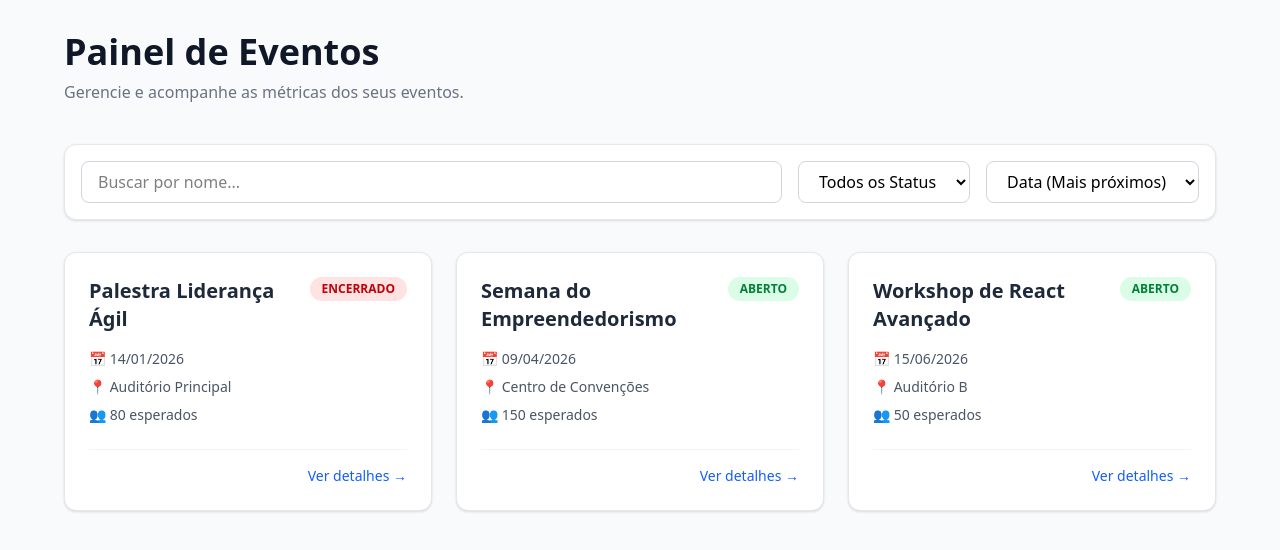
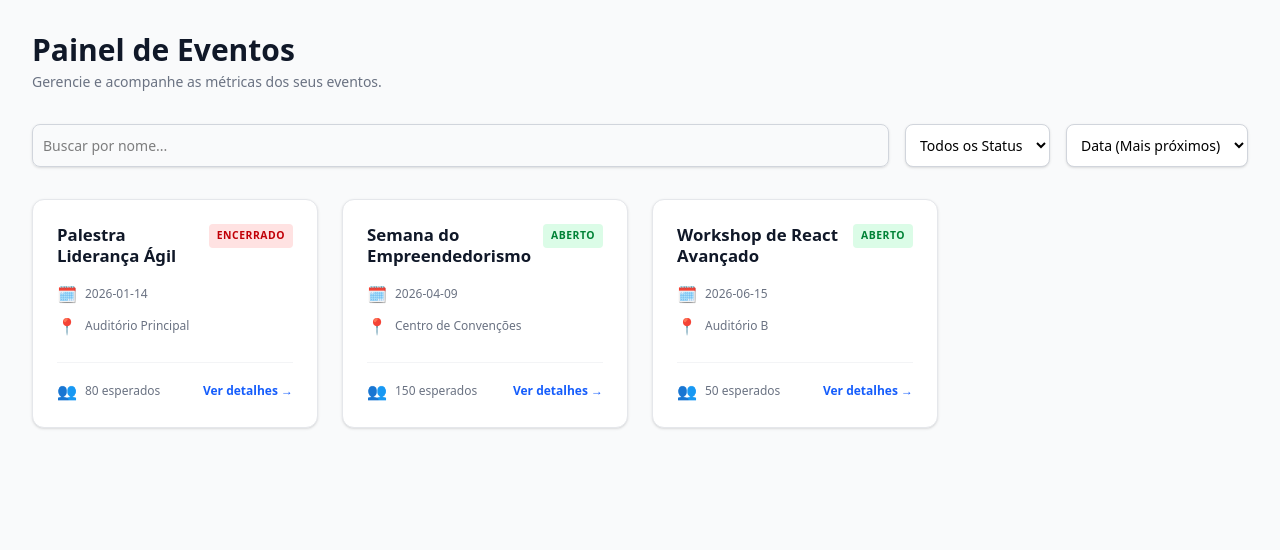
Before and after one commit to marcosads2025/teste-tecnico-front-end, a Next.js app: page / in a window 1280 px wide. Shown: the top 550 px of the page. Built offline with nearby package versions, Linux system fonts and the light colour scheme; data requests are answered from the project's data file.

Commit message:
correção e nelhorias page.tsx app

```diff
--- a/app/page.tsx
+++ b/app/page.tsx
@@ -1,127 +1,144 @@
 "use client";
 
-import { useEffect, useState } from "react";
-import Link from "next/link";
-import { Event } from "../types";
-import { getEvents } from "../services/api";
+import { useEffect, useState } from 'react';
+import Link from 'next/link';
+import { getEvents } from '../services/api';
+import { Event } from '../types';
 
-export default function Home() {
+export default function DashboardPage() {
     const [events, setEvents] = useState<Event[]>([]);
     const [loading, setLoading] = useState(true);
     const [error, setError] = useState<string | null>(null);
 
-    // Estados dos Filtros
-    const [search, setSearch] = useState("");
-    const [statusFilter, setStatusFilter] = useState<string>("all");
-    const [sortOrder, setSortOrder] = useState<"asc" | "desc">("asc");
+    // Estados para os filtros e ordenação
+    const [searchTerm, setSearchTerm] = useState('');
+    const [statusFilter, setStatusFilter] = useState('all');
+    const [sortOrder, setSortOrder] = useState('asc'); // asc = Mais próximos
 
     useEffect(() => {
-        async function loadEvents() {
+        const fetchEvents = async () => {
             try {
                 const data = await getEvents();
                 setEvents(data);
             } catch (err) {
-                setError("Erro ao carregar a lista de eventos. Verifique sua conexão.");
+                setError("Erro ao carregar os eventos da API.");
+                console.error(err);
             } finally {
                 setLoading(false);
             }
-        }
-        loadEvents();
+        };
+        fetchEvents();
     }, []);
 
-    // Lógica combinada de Busca, Filtro e Ordenação
-    const filteredEvents = events
-        .filter((event) => event.name.toLowerCase().includes(search.toLowerCase()))
-        .filter((event) => (statusFilter === "all" ? true : event.status === statusFilter))
-        .sort((a, b) => {
+    // Lógica combinada: Busca + Filtro + Ordenação
+    let processedEvents = events.filter(event =>
+        event.name.toLowerCase().includes(searchTerm.toLowerCase())
+    );
+
+    if (statusFilter !== 'all') {
+        processedEvents = processedEvents.filter(event => event.status === statusFilter);
+    }
+
+    processedEvents.sort((a, b) => {
         const dateA = new Date(a.date).getTime();
         const dateB = new Date(b.date).getTime();
-            return sortOrder === "asc" ? dateA - dateB : dateB - dateA;
+        return sortOrder === 'asc' ? dateA - dateB : dateB - dateA;
     });
 
-    // Tradução visual de status
-    const getStatusBadge = (status: string) => {
-        switch (status) {
-            case 'open': return <span className="bg-green-100 text-green-700 px-3 py-1 rounded-full text-xs font-bold">ABERTO</span>;
-            case 'closed': return <span className="bg-red-100 text-red-700 px-3 py-1 rounded-full text-xs font-bold">ENCERRADO</span>;
-            case 'cancelled': return <span className="bg-gray-200 text-gray-700 px-3 py-1 rounded-full text-xs font-bold">CANCELADO</span>;
-            default: return null;
+    if (loading) return <div className="p-8 text-center text-gray-500 font-semibold">Carregando painel...</div>;
+    if (error) return <div className="p-8 text-center text-red-500 font-semibold">{error}</div>;
+
+    // Função auxiliar para traduzir e colorir o status
+    const getStatusStyle = (status: string) => {
+        switch(status) {
+            case 'open': return { text: 'ABERTO', classes: 'bg-green-100 text-green-700' };
+            case 'closed': return { text: 'ENCERRADO', classes: 'bg-red-100 text-red-700' };
+            case 'cancelled': return { text: 'CANCELADO', classes: 'bg-orange-100 text-orange-700' };
+            default: return { text: status.toUpperCase(), classes: 'bg-gray-100 text-gray-700' };
         }
     };
 
-    if (loading) return <main className="min-h-screen flex justify-center items-center"><p className="animate-pulse text-lg text-gray-500">Buscando eventos...</p></main>;
-    if (error) return <main className="min-h-screen flex justify-center items-center"><p className="text-red-600 bg-red-50 p-4 rounded-lg">{error}</p></main>;
+    return (
+        <div className="min-h-screen bg-gray-50 p-8">
+            <div className="mb-8">
+                <h1 className="text-3xl font-bold text-gray-900">Painel de Eventos</h1>
+                <p className="text-gray-500 mt-1 text-sm">Gerencie e acompanhe as métricas dos seus eventos.</p>
+            </div>
 
-    return (
-        <main className="min-h-screen bg-gray-50 p-8 font-sans">
-            <div className="max-w-6xl mx-auto">
-
-                <header className="mb-10">
-                    <h1 className="text-4xl font-bold text-gray-900 mb-2">Painel de Eventos</h1>
-                    <p className="text-gray-500">Gerencie e acompanhe as métricas dos seus eventos.</p>
-                </header>
-
-                {/* BARRA DE FILTROS */}
-                <div className="bg-white p-4 rounded-xl shadow-sm border border-gray-200 flex flex-col md:flex-row gap-4 mb-8">
+            {/* Barra de Controles (Busca, Status e Data) */}
+            <div className="mb-8 flex flex-col md:flex-row gap-4">
                 <input
                     type="text"
                     placeholder="Buscar por nome..."
-                        value={search}
-                        onChange={(e) => setSearch(e.target.value)}
-                        className="flex-1 border border-gray-300 rounded-lg px-4 py-2 focus:outline-none focus:ring-2 focus:ring-blue-500"
+                    className="p-2.5 border border-gray-300 rounded-lg flex-grow shadow-sm focus:outline-none focus:ring-2 focus:ring-blue-500 text-sm"
+                    value={searchTerm}
+                    onChange={(e) => setSearchTerm(e.target.value)}
                 />
+
                 <select
+                    className="p-2.5 border border-gray-300 rounded-lg shadow-sm focus:outline-none focus:ring-2 focus:ring-blue-500 text-sm bg-white"
                     value={statusFilter}
                     onChange={(e) => setStatusFilter(e.target.value)}
-                        className="border border-gray-300 rounded-lg px-4 py-2 focus:outline-none focus:ring-2 focus:ring-blue-500"
                 >
                     <option value="all">Todos os Status</option>
                     <option value="open">Abertos</option>
                     <option value="closed">Encerrados</option>
                     <option value="cancelled">Cancelados</option>
                 </select>
+
                 <select
+                    className="p-2.5 border border-gray-300 rounded-lg shadow-sm focus:outline-none focus:ring-2 focus:ring-blue-500 text-sm bg-white"
                     value={sortOrder}
-                        onChange={(e) => setSortOrder(e.target.value as "asc" | "desc")}
-                        className="border border-gray-300 rounded-lg px-4 py-2 focus:outline-none focus:ring-2 focus:ring-blue-500"
+                    onChange={(e) => setSortOrder(e.target.value)}
                 >
                     <option value="asc">Data (Mais próximos)</option>
                     <option value="desc">Data (Mais distantes)</option>
                 </select>
             </div>
 
-                {/* LISTAGEM DE EVENTOS */}
-                {filteredEvents.length === 0 ? (
-                    <div className="text-center py-20 bg-white rounded-xl border border-gray-200 border-dashed">
-                        <p className="text-gray-500 text-lg">Nenhum evento encontrado com estes filtros.</p>
-                        <button onClick={() => { setSearch(""); setStatusFilter("all"); }} className="mt-4 text-blue-600 hover:underline">
-                            Limpar filtros
-                        </button>
+            {/* Grid de Cards */}
+            {processedEvents.length === 0 ? (
+                <div className="text-center text-gray-500 mt-12">Nenhum evento encontrado para estes filtros.</div>
+            ) : (
+                <div className="grid grid-cols-1 md:grid-cols-2 lg:grid-cols-3 xl:grid-cols-4 gap-6">
+                    {processedEvents.map(event => {
+                        const statusBadge = getStatusStyle(event.status);
+                        return (
+                            <div key={event.id} className="bg-white p-6 rounded-xl border border-gray-200 shadow-sm flex flex-col justify-between hover:shadow-md transition-shadow">
+                                <div>
+                                    <div className="flex justify-between items-start mb-4 gap-2">
+                                        <h3 className="font-bold text-[1.05rem] text-gray-900 leading-tight">{event.name}</h3>
+                                        <span className={`text-[0.65rem] px-2 py-1 rounded font-bold tracking-wider ${statusBadge.classes}`}>
+                                            {statusBadge.text}
+                                        </span>
                                     </div>
-                ) : (
-                    <div className="grid grid-cols-1 md:grid-cols-2 lg:grid-cols-3 gap-6">
-                        {filteredEvents.map((event) => (
-                            <Link key={event.id} href={`/evento/${event.id}`} className="block group">
-                                <div className="bg-white border border-gray-200 rounded-xl p-6 shadow-sm hover:shadow-md hover:border-blue-300 transition-all cursor-pointer h-full flex flex-col">
-                                    <div className="flex justify-between items-start mb-4">
-                                        <h2 className="text-xl font-bold text-gray-800 group-hover:text-blue-600 transition-colors">{event.name}</h2>
-                                        {getStatusBadge(event.status)}
+
+                                    <div className="space-y-2 mt-4">
+                                        <div className="text-xs text-gray-500 flex items-center gap-2">
+                                            <span className="text-blue-500 text-base">🗓️</span> {event.date}
                                         </div>
-                                    <div className="text-gray-600 text-sm space-y-2 mb-6 flex-1">
-                                        <p>📅 {new Date(event.date).toLocaleDateString('pt-BR')}</p>
-                                        <p>📍 {event.location}</p>
-                                        <p>👥 {event.expected_count} esperados</p>
-                                    </div>
-                                    <div className="pt-4 border-t border-gray-100 flex justify-end">
-                                        <span className="text-blue-600 text-sm font-medium">Ver detalhes &rarr;</span>
+                                        <div className="text-xs text-gray-500 flex items-center gap-2">
+                                            <span className="text-red-500 text-base">📍</span> {event.location || 'Local a definir'}
                                         </div>
                                     </div>
+                                </div>
+
+                                <div className="mt-6 pt-4 border-t border-gray-100 flex justify-between items-center">
+                                    <div className="text-xs text-gray-500 flex items-center gap-2">
+                                        <span className="text-purple-500 text-base">👥</span> {event.expected_count || 0} esperados
+                                    </div>
+                                    <Link
+                                        href={`/evento/${event.id}`}
+                                        className="text-blue-600 font-semibold text-xs hover:underline"
+                                    >
+                                        Ver detalhes →
                                     </Link>
-                        ))}
+                                </div>
+                            </div>
+                        )
+                    })}
                 </div>
             )}
-
         </div>
-        </main>
     );
 }
```
Lines whose indentation alone changed are shown as unchanged.
